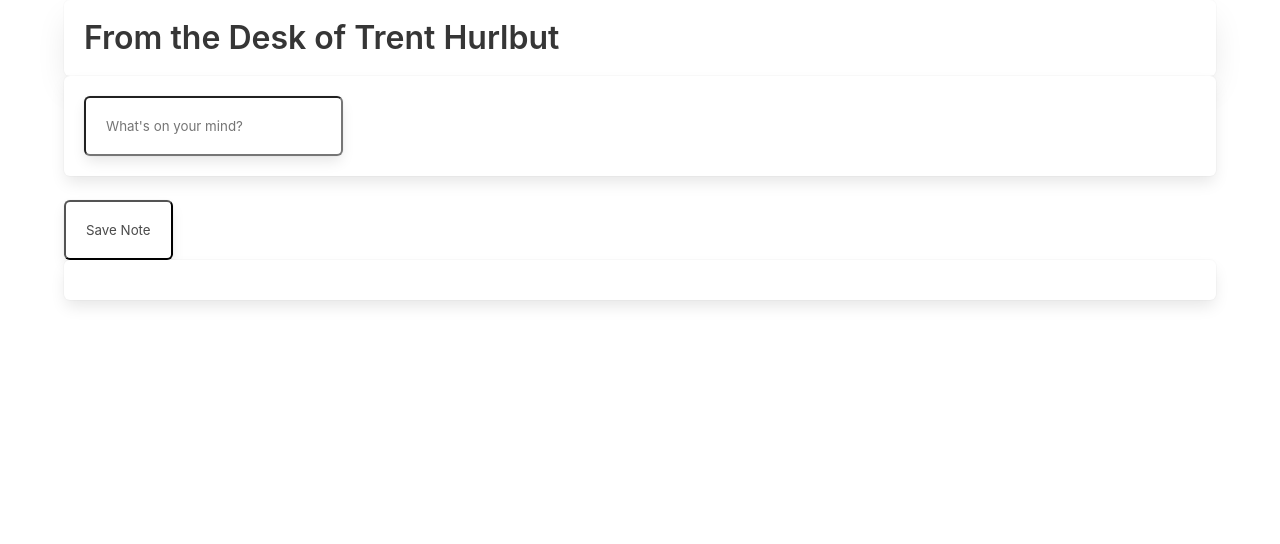
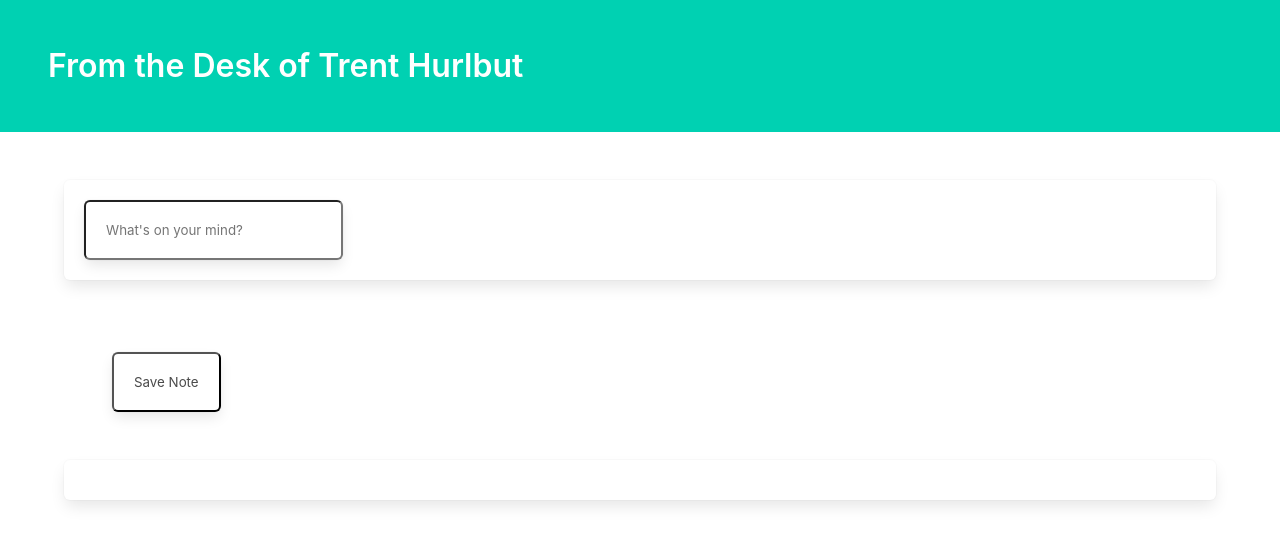
Before and after one commit to Momentum-Team-10/ajax-note-taking-app-TrentHurlbut, a website: page index.html in a window 1280 px wide. Drawn offline with nearby package versions, Linux system fonts and the light colour scheme; no server answers.

Commit message:
more formatting experimentation

```diff
--- a/index.html
+++ b/index.html
@@ -17,8 +17,15 @@
         <title>Notes</title>
     </head>
     <body>
-      <body class="container">
-        <h1 class="title mb-0 box">From the Desk of Trent Hurlbut</h1>
+      <body>
+        <section class="hero is-primary">
+          <div class="hero-body">
+            <h1 class="title">From the Desk of Trent Hurlbut</h1>
+          </div>
+      </section>
+      <br>
+      <br>
+      <div class="container">
         <div class="box">
             <form inote-form" class="" id='note-form'>
             <input
@@ -30,6 +37,7 @@
             />
           </div>
           <div class="">
+            <section class="section is-small">
             <button
               id="save-note"
               type="submit"
@@ -37,10 +45,12 @@
             >
               Save Note
             </button>
+          </section>
           </div>
         </form>
         <section id="notes" class="">
           <ul id="note-list" class="box"></ul>
         </section>
+      </div>
     </body>
 </html>
```
